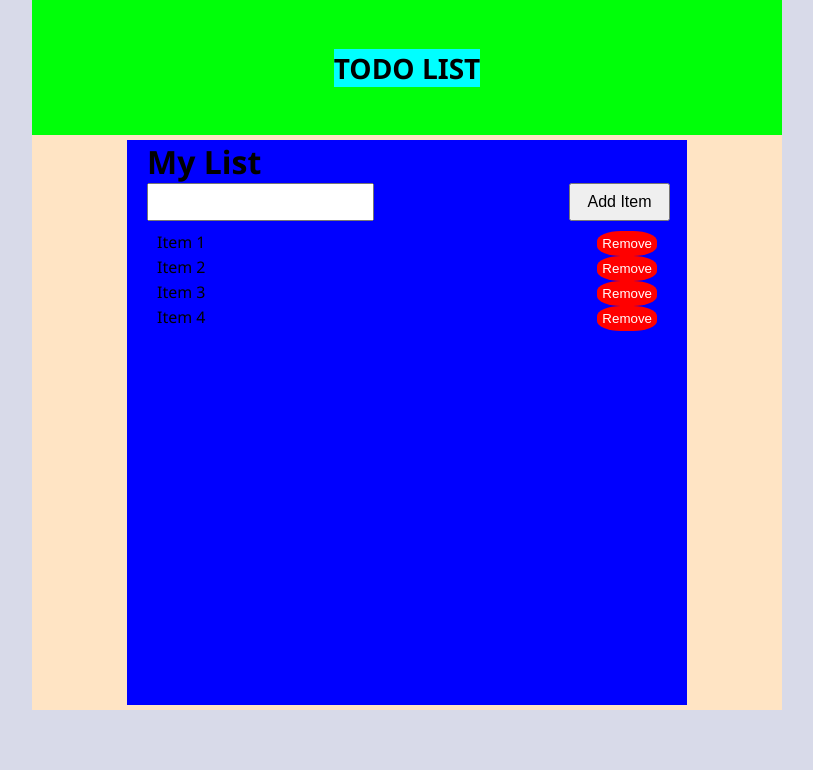
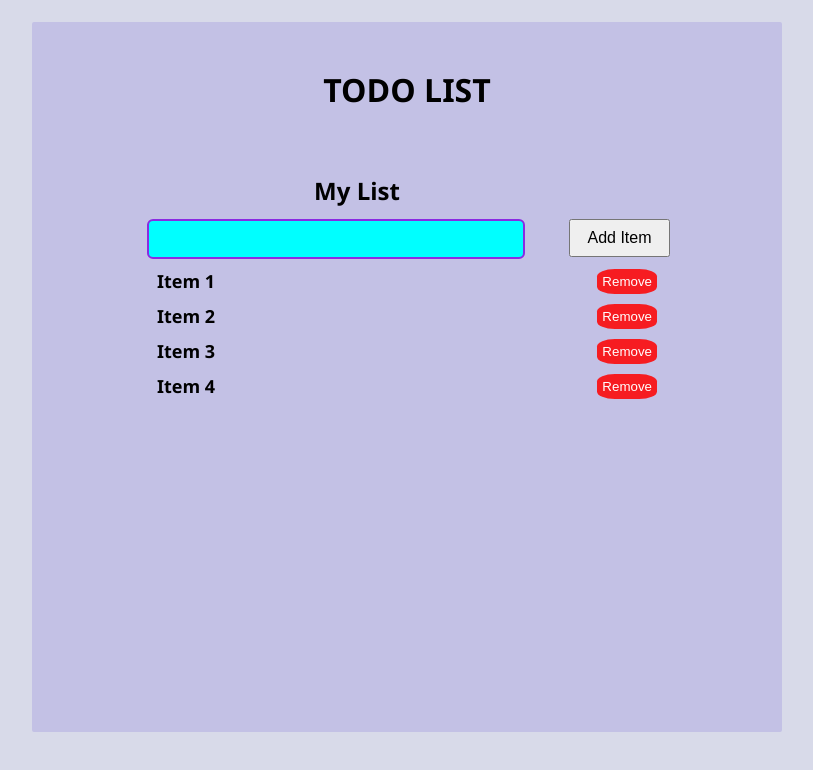
Before and after one commit to Manoel-DJS/Web-TD-List, a Next.js app: page / in a window 1280 px wide. Shown: the top 770 px of the page, without its empty margins (233-1046 px from the left). Built offline with nearby package versions, Linux system fonts and the light colour scheme.

Commit message:
CSS Cute

```diff
--- a/components/ListTask.js
+++ b/components/ListTask.js
@@ -16,7 +16,7 @@ const ListComponent = () => {
 
   return (
     <div className='div-list'>
-      <h1>My List</h1>
+      <h2 className='title-two'>My List</h2>
       <input
         className='input-field'
         type="text"
--- a/pages/index.js
+++ b/pages/index.js
@@ -15,7 +15,7 @@ const App = () => {
 
                 </div>
 
-                <div className="dbody">
+                <div className="div-body">
 
                 <ListTask/>
 
--- a/styles/global.css
+++ b/styles/global.css
@@ -14,46 +14,31 @@ body, html{
 .container{
     margin: auto;
     position: relative;
+    top: 22px;
     width: 750px;
     height: 710px;
-    background-Color: #0015ff;
+    background-Color: #C3C1E5;
+    border-radius: 2px;
 }
 
 .div-header {
     display: flex;
     width: 750px;
     height: 135px;
-    background-Color: #00FF09;
     text-align: center;
     align-items: center;
     justify-content: center;
-}
+    }
 
-.dbody {
+.div-body {
     display: flex;
     width: 750px;
     height: 575px;
-    background-color: bisque;
+
 }
 
 .div-text{
     display: flex;
-    background-color: aqua;
-    font-size: 28px;
+    font-size: 32px;
+    color: black;
 }
-
-.pai{
-    display: flex;
-    width: 100vw;
-    position: absolute;
-    top: 77vw;
-    align-items: center;
-    justify-content: center;
-}
-
-.fio{
-    width: 100px;
-    height: 100px;
-    display: flex;
-    background-color: black;
-}
--- a/styles/list-task.css
+++ b/styles/list-task.css
@@ -1,17 +1,29 @@
 .div-list{
     width: 520px;
     height: 545px;
-    background-color: blue;
     margin: auto;
     padding-left: 20px;
     padding-right: 20px;
     padding-bottom: 20px;
 }
 
+.title-two{
+    display: flex;
+    justify-content: center;
+    padding: 12px;
+    position: relative;
+    right: 50px;
+}
+
 .input-field {
-    padding: 8px;
+    width: 350px;
+    height: 12px;
+    background-color: aqua;
+    padding: 12px;
     margin-right: 10px;
     font-size: 16px;
+    border: 2px solid blueviolet;
+    border-radius: 6px;
   }
 
 .add-button {
@@ -29,17 +41,20 @@
 
 .remove-button {
     position: static;
-    background-color: red;
+    background-color: rgba(255, 0, 0, 0.856);
     color: white;
     border: none;
     padding: 5px;
-    border-radius: 40%;
+    border-radius: 30%;
     cursor: pointer;
     right: -60%;
     bottom: 10%;
 }
 
 .item{
+    font-weight: bold;
+    font-size: large;
     display: flex;
     justify-content: space-between;
+    padding-bottom: 10px;
 }
```
